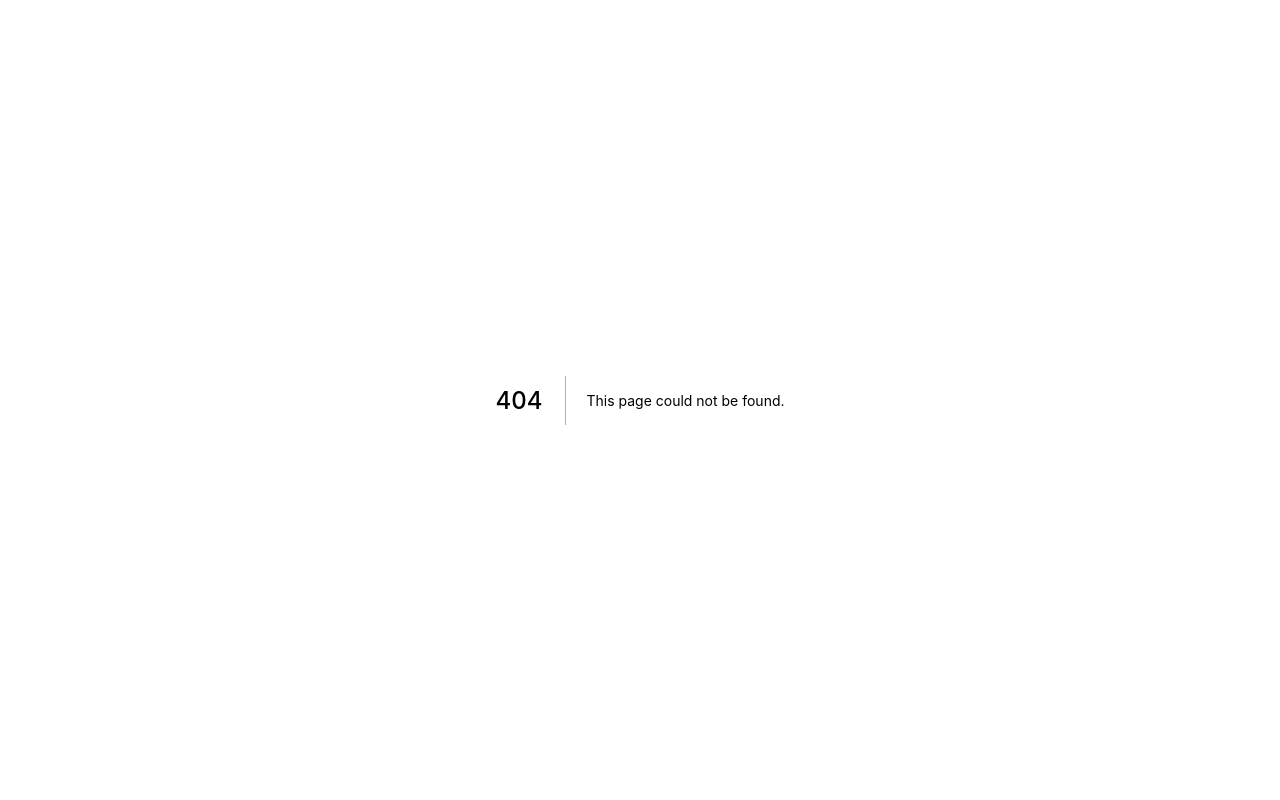
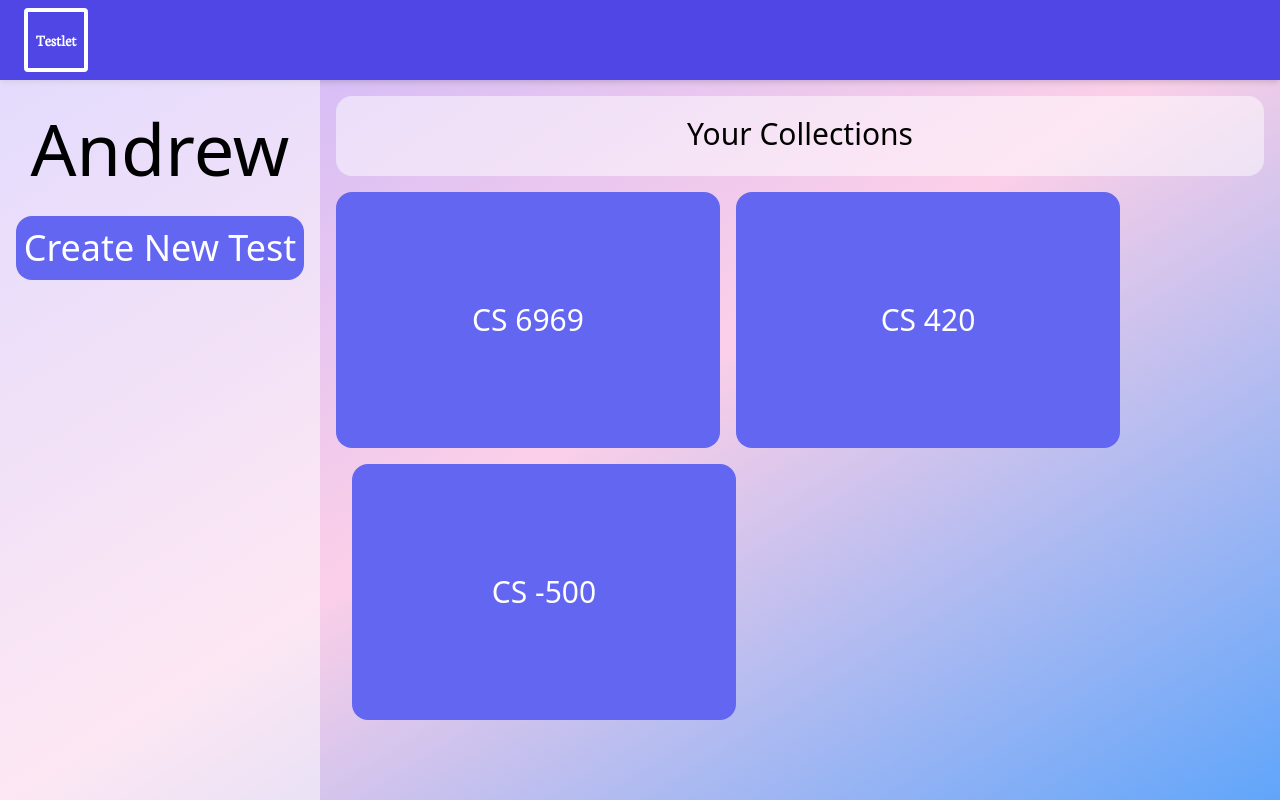
Before and after one commit to 5vedish/Quizlet-Clone, a Next.js app: page /dashboard in a window 1280 px wide. Before the commit this address had no page. Built offline with nearby package versions, Linux system fonts and the light colour scheme.

Commit message:
Created Dashboard Page

```diff
--- /dev/null
+++ b/components/dashboard.tsx
@@ -0,0 +1,37 @@
+import { useState } from 'react'
+
+function TestBox({ testName }: { testName: String }) {
+  return (
+    <button className="bg-indigo-500 h-64 w-96 rounded-2xl mt-4 hover:bg-indigo-700">
+      <div className="text-white text-3xl">{testName}</div>
+    </button>
+  )
+}
+
+export default function Dashboard() {
+  let [user, setUser] = useState('Andrew')
+  let [testList, setTestList] = useState(['CS 6969', 'CS 420', 'CS -500'])
+
+  const tests = []
+  for (var i = 0; i < testList.length; i += 1) {
+    tests.push(<TestBox testName={testList[i]}></TestBox>)
+  }
+
+  return (
+    <div className="flex flex-row justify-between h-full w-full">
+      <div className="flex flex-col w-1/4 bg-white bg-opacity-50 h-full">
+        <div className="text-center text-7xl mt-8"> {user} </div>
+        <button className="mt-8 bg-indigo-500 rounded-2xl h-16 mx-4 hover:bg-indigo-700">
+          <div className="text-4xl text-white">Create New Test</div>
+        </button>
+      </div>
+
+      <div className="flex flex-col justify-start w-3/4">
+        <div className="text-center mt-4 bg-white bg-opacity-50 rounded-2xl h-20 mx-4">
+          <div className="text-black text-3xl mt-5">Your Collections</div>
+        </div>
+        <div className="flex flex-wrap space-x-4 mx-4">{tests}</div>
+      </div>
+    </div>
+  )
+}
--- /dev/null
+++ b/pages/dashboard.tsx
@@ -0,0 +1,12 @@
+import NavbarContainer from '@components/navbar'
+import Dashboard from '@components/dashboard'
+
+export default function dashboard() {
+  return (
+    <NavbarContainer bg_enabled logged_in={true} authing={false}>
+      <div className="max-h-screen w-screen flex-grow">
+        <Dashboard />
+      </div>
+    </NavbarContainer>
+  )
+}
```
